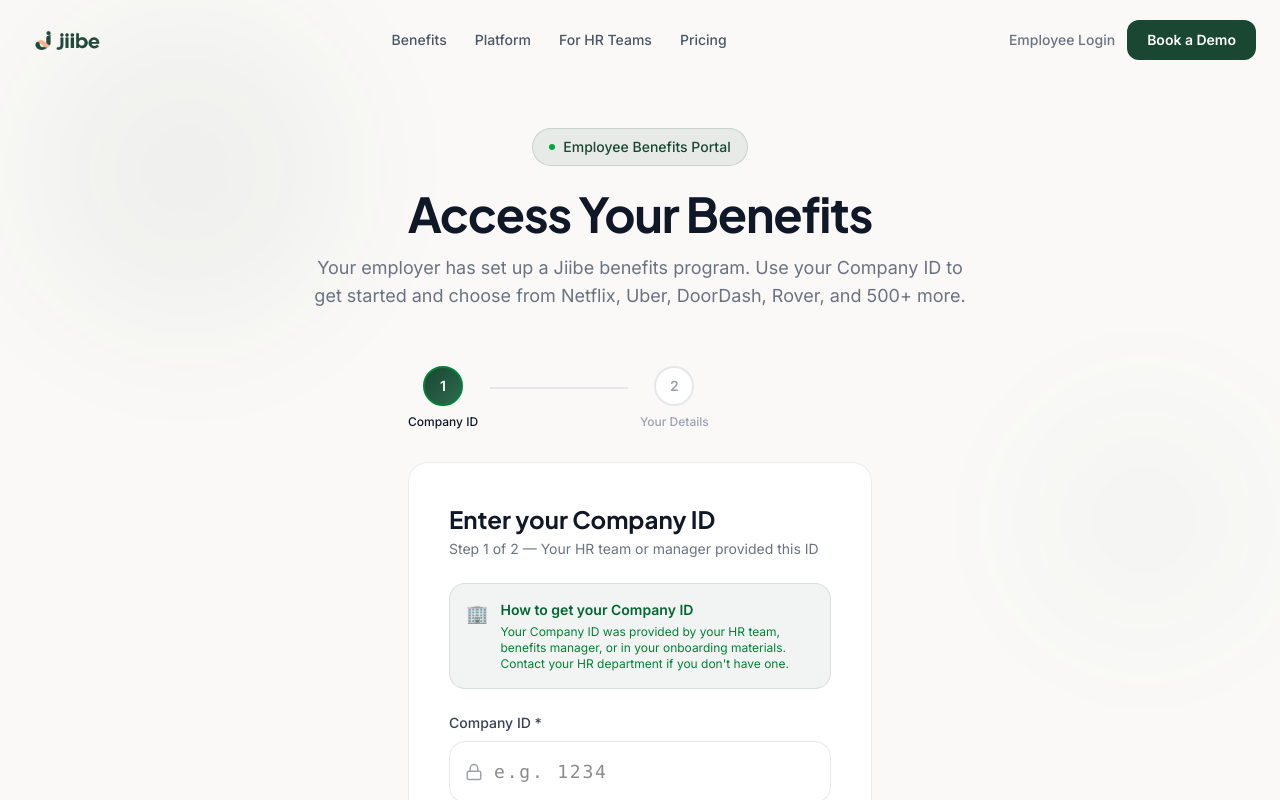
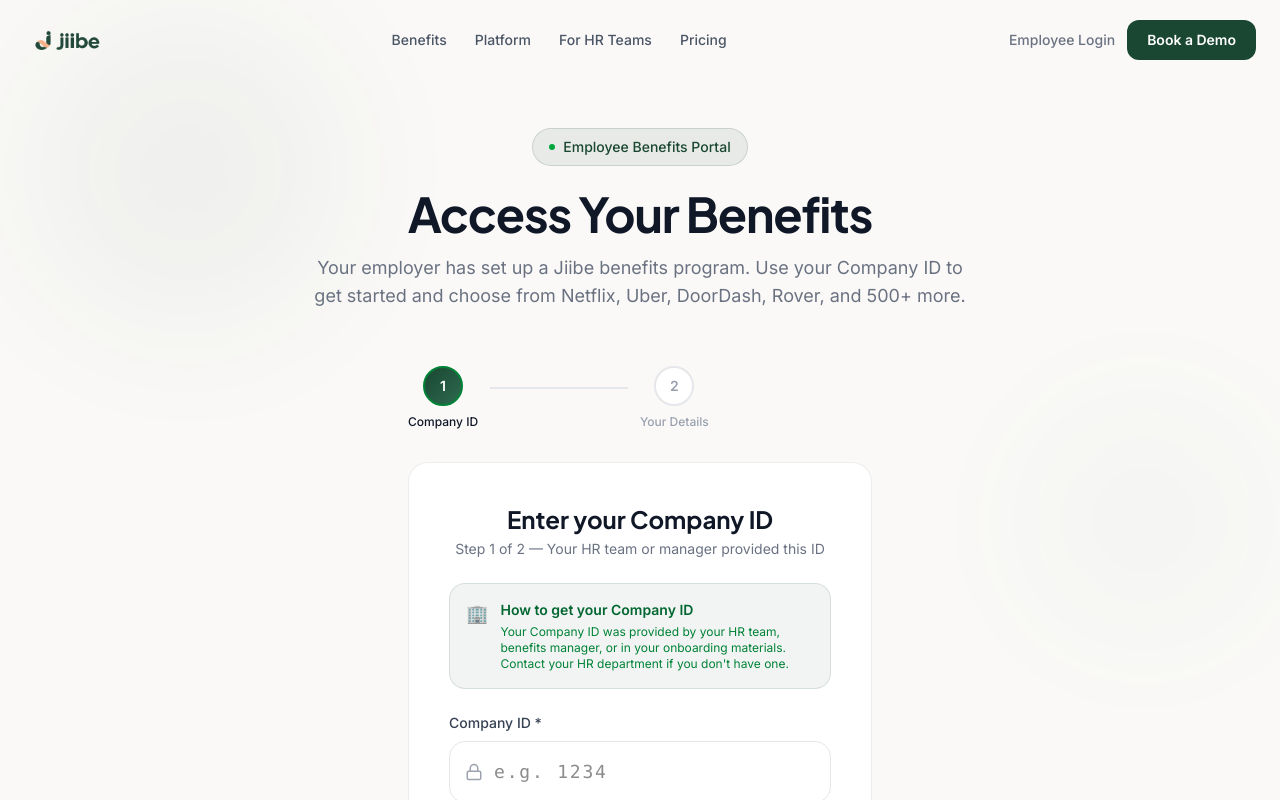
Before and after one commit to Textingman/Moxxi-Jiibe, a Next.js app: page /signup in a window 1280 px wide. Shown: the top 800 px of the page. Built offline with nearby package versions, Linux system fonts and the light colour scheme.

Commit message:
Center step headings on signup form

```diff
--- a/app/signup/page.tsx
+++ b/app/signup/page.tsx
@@ -105,7 +105,7 @@
               setCompanyIdError('');
               nextStep();
             }} className="space-y-6">
-              <div>
+              <div className="text-center">
                 <h2 className="text-2xl font-bold text-gray-900 mb-1">Enter your Company ID</h2>
                 <p className="text-gray-500 text-sm">Step 1 of 2 — Your HR team or manager provided this ID</p>
               </div>
@@ -164,7 +164,7 @@
           {/* Step 2: Personal Details */}
           {step === 2 && (
             <form onSubmit={handleSubmit} className="space-y-5">
-              <div>
+              <div className="text-center">
                 <h2 className="text-2xl font-bold text-gray-900 mb-1">Your details</h2>
                 <p className="text-gray-500 text-sm">Step 2 of 2 — Tell us about yourself</p>
               </div>
```
